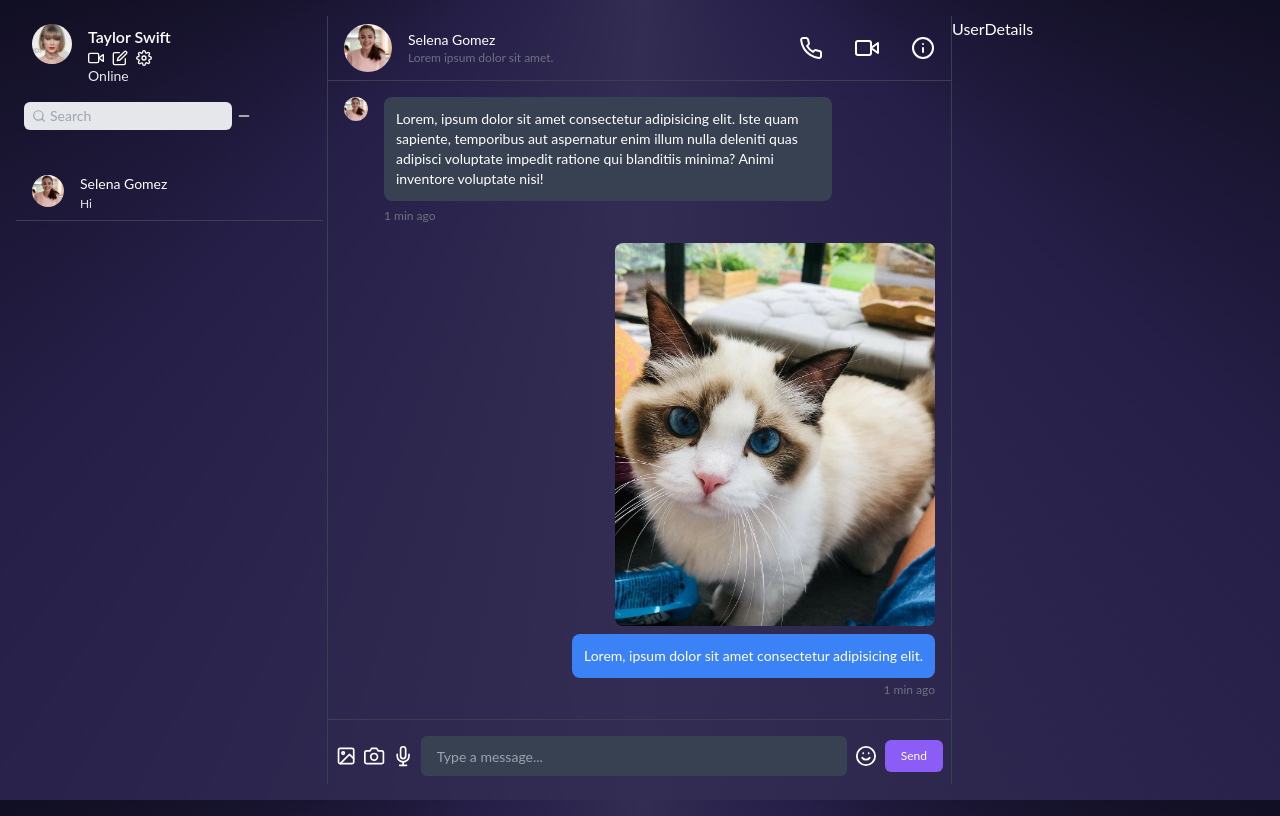
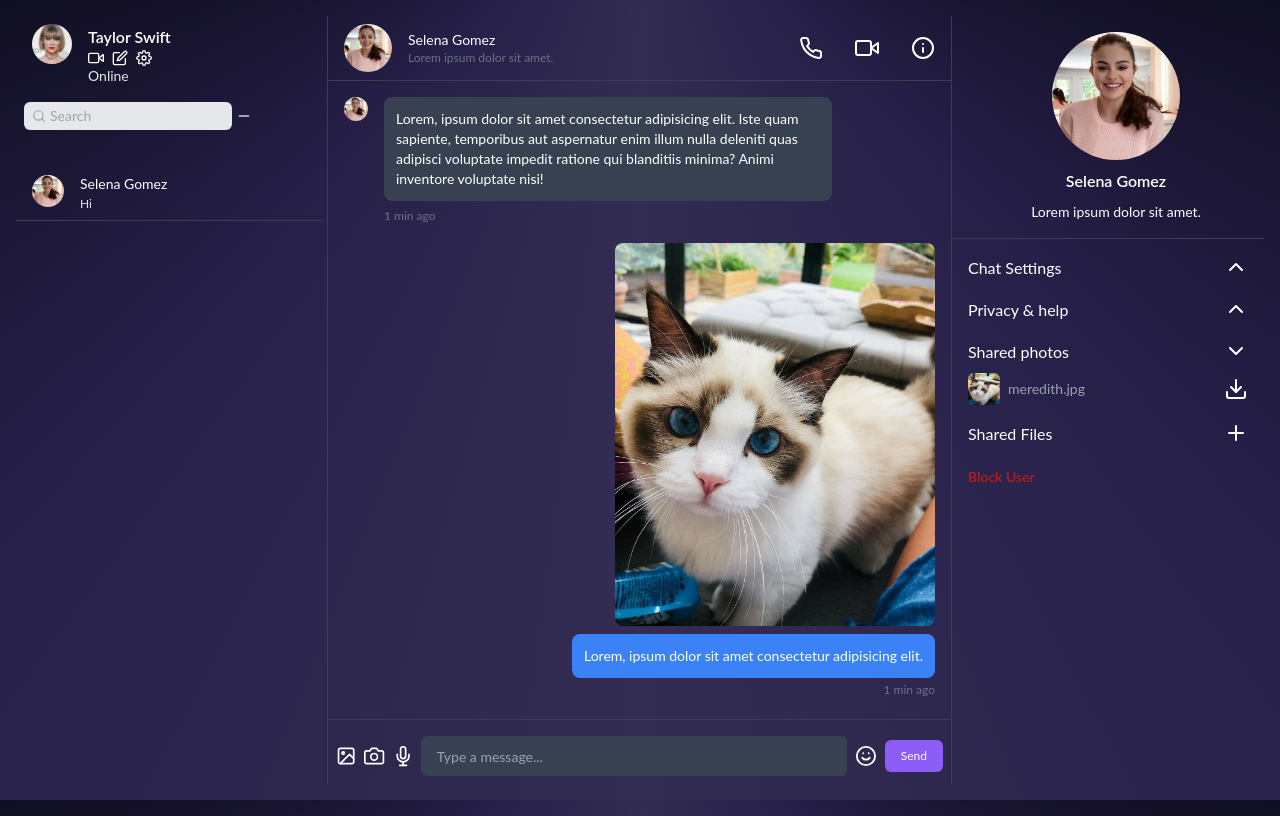
Before and after one commit to rdayupay/ping, a React (Vite) app: page / in a window 1280 px wide. Built offline with nearby package versions, Linux system fonts and the light colour scheme.

Commit message:
Create structure for user chat details

```diff
--- a/src/components/UserDetails.jsx
+++ b/src/components/UserDetails.jsx
@@ -1,5 +1,64 @@
+import { ChevronDown, ChevronUp, Download, Plus } from 'react-feather';
+
 function UserDetails() {
-  return <div>UserDetails</div>;
+  return (
+    <section>
+      <article className="flex-col mx-auto mb-4 pl-4 py-4 border-b border-gray-700">
+        <img
+          src="/Selena.png"
+          alt="Selena Gomez smiling"
+          className="w-32 h-32 rounded-full object-cover mb-2 mx-auto"
+        />
+        <h2 className="text-center font-semibold mb-2">Selena Gomez</h2>
+        <p className="text-sm text-center">Lorem ipsum dolor sit amet.</p>
+      </article>
+
+      <aside>
+        <ul className="px-4">
+          <li className="flex justify-between mb-4">
+            <span>Chat Settings</span>
+            <ChevronUp className="cursor-pointer" />
+          </li>
+
+          <li className="flex justify-between mb-4">
+            <span>Privacy & help</span>
+            <ChevronUp className="cursor-pointer" />
+          </li>
+
+          <li className="flex-col mb-4">
+            <div className="flex justify-between mb-2">
+              <span>Shared photos</span>
+              <ChevronDown className="cursor-pointer" />
+            </div>
+
+            <figure className="flex justify-between items-center mb-4">
+              <div className="flex items-center gap-2">
+                <img
+                  src="/TSCat.jpg"
+                  alt="cat"
+                  className="h-8 w-8 rounded-md"
+                />
+                <span className="text-sm text-gray-400">meredith.jpg</span>
+              </div>
+              <Download className="cursor-pointer" />
+            </figure>
+          </li>
+
+          <li className="flex justify-between mb-4">
+            <span>Shared Files</span>
+            <Plus className="cursor-pointer" />
+          </li>
+        </ul>
+      </aside>
+
+      <button
+        type="button"
+        className="mx-4 text-sm text-red-700 font-semibold hover:text-red-500"
+      >
+        Block User
+      </button>
+    </section>
+  );
 }
 
 export default UserDetails;
```
